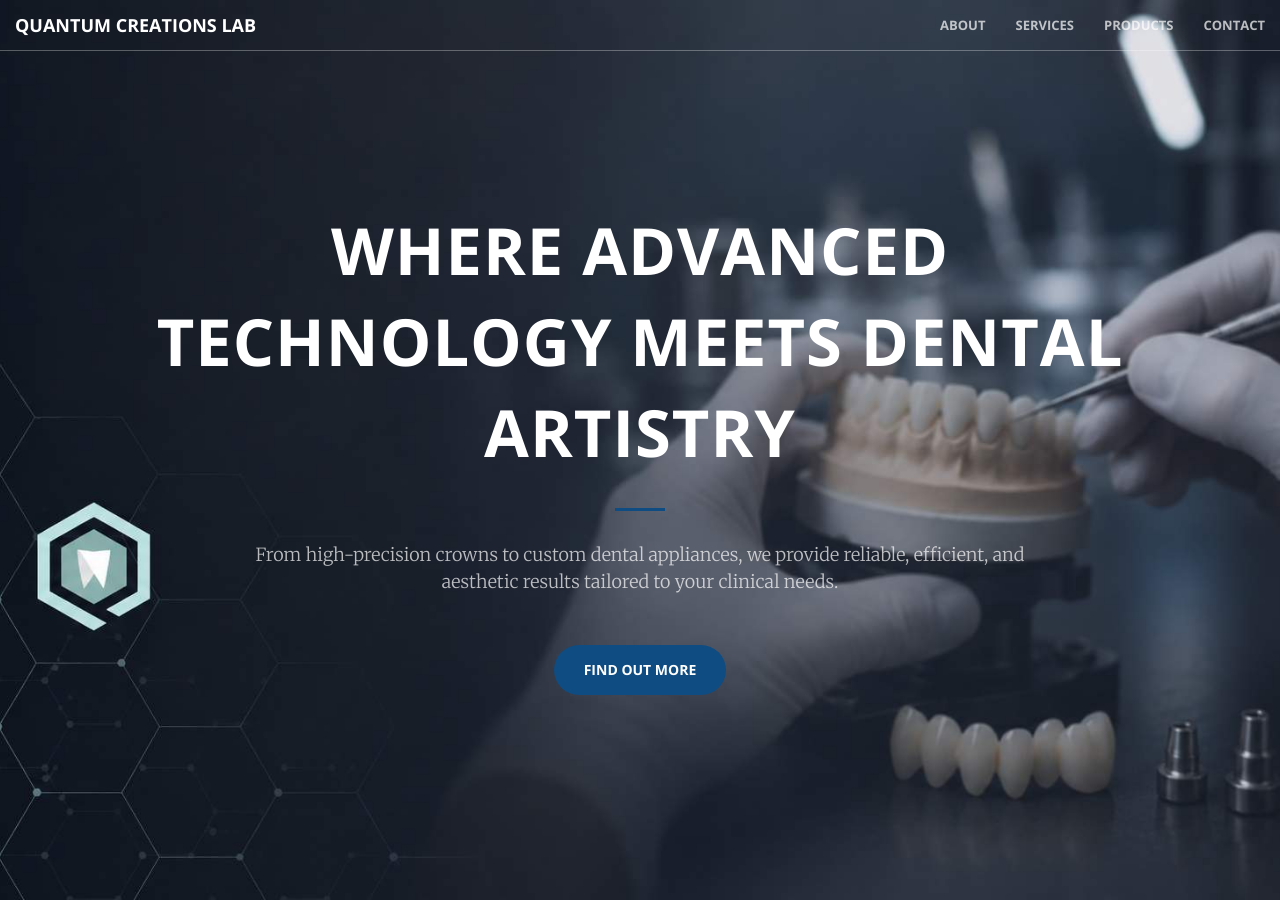
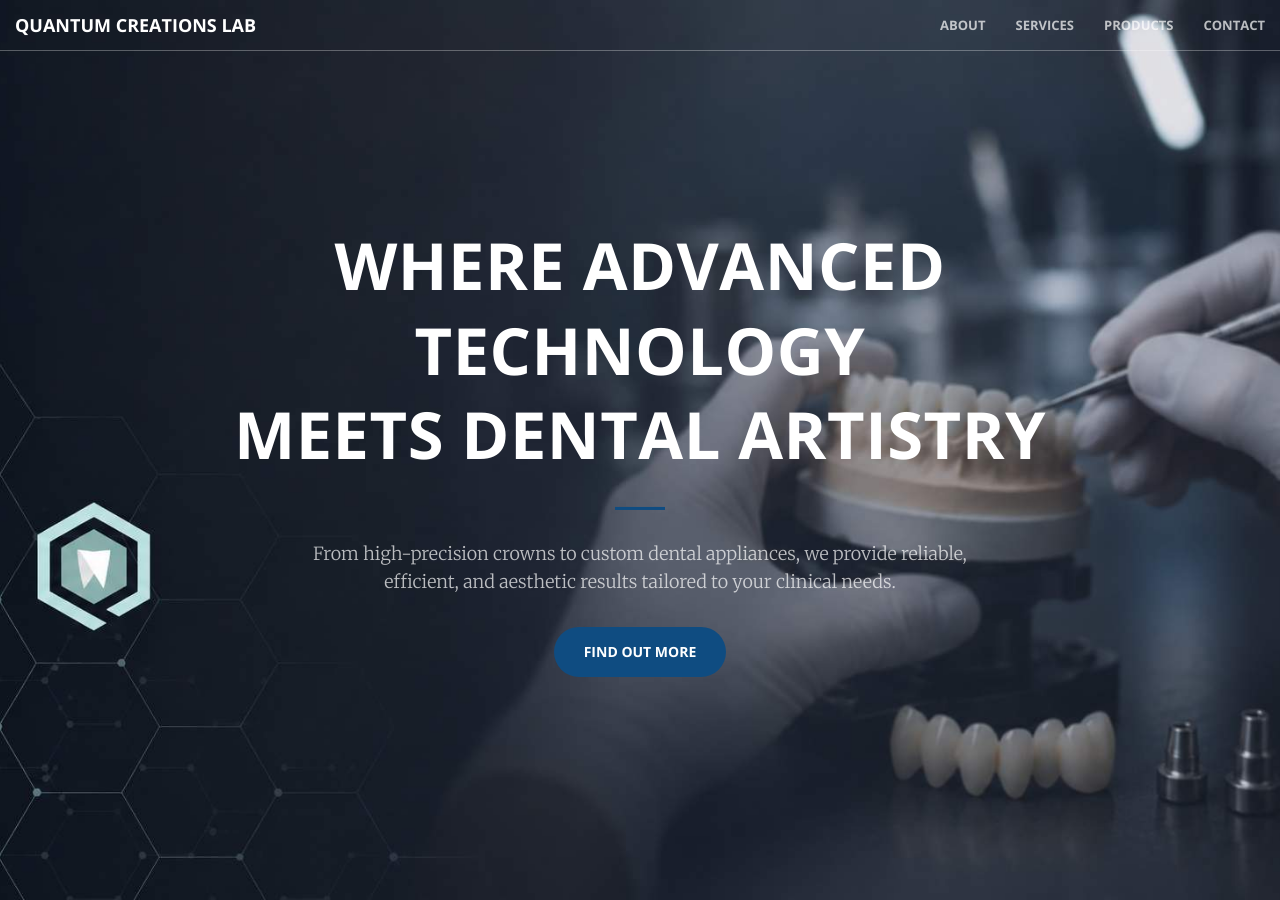
Before and after one commit to jj2hh/quantumlab, a Jekyll site: the page built from index.html, in a window 1280 px wide and 900 px high. Built offline with Jekyll 4.4.1, drawn with Linux system fonts in a browser that asks for light colours.

Commit message:
Update header.html

```diff
--- a/_includes/header.html
+++ b/_includes/header.html
@@ -1,10 +1,17 @@
 <header>
     <div class="header-content">
         <div class="header-content-inner">
-            <h1 style="font-size: 32px; font-weight: 700; letter-spacing: 1px; line-height: 1.4;">Where Advanced Technology Meets Dental Artistry</h1>
-            <hr>
-            <p>From high-precision crowns to custom dental appliances, we provide reliable, efficient, and aesthetic results tailored to your clinical needs.</p>
-            <a href="#about" class="btn btn-primary btn-xl page-scroll">Find Out More</a>
+            <h1 id="homeHeading" style="font-size: 36px; font-weight: 700; letter-spacing: 0.5px; line-height: 1.3; text-transform: uppercase;">
+                Where Advanced Technology<br>Meets Dental Artistry
+            </h1>
+
+            <hr class="primary">
+
+            <p style="font-size: 18px; font-weight: 300; line-height: 1.6; max-width: 700px; margin: 0 auto;">
+                From high-precision crowns to custom dental appliances, we provide reliable, efficient, and aesthetic results tailored to your clinical needs.
+            </p>
+
+            <a href="#about" class="btn btn-primary btn-xl page-scroll" style="margin-top: 30px;">Find Out More</a>
         </div>
     </div>
 </header>
```
